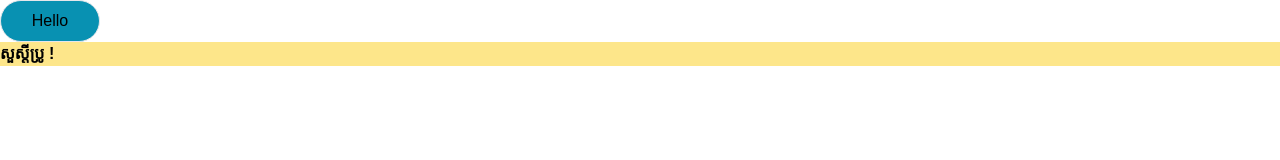
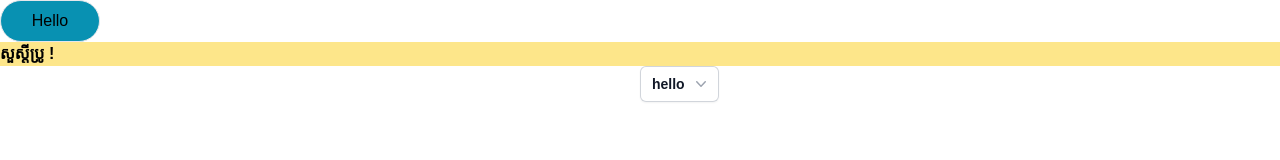
Before and after one commit to thon1525/KruApp-project, a Next.js app in the folder kru-app/: page / in a window 1280 px wide. Shown: the top 160 px of the page. Built offline with nearby package versions, Linux system fonts and the light colour scheme.

Commit message:
Your commit message

```diff
--- a/kru-app/src/app/page.tsx
+++ b/kru-app/src/app/page.tsx
@@ -1,5 +1,5 @@
 
-import { Button, Typography } from "@/components";
+import { Button, Dropdown, Typography } from "@/components";
 import React from "react";
 const Homepage = () => {
   const handleClick = () => {
@@ -23,6 +23,20 @@
       >
         សួស្ដីប្រូ !
       </Typography>
+
+      <Dropdown className="my-custom-dropdown left-1/2 text-sm">
+      <div className="absolute right-0 z-10 mt-2 w-56 origin-top-right divide-y divide-gray-100 rounded-md bg-white shadow-lg ring-1 ring-black ring-opacity-5 focus:outline-none" role="menu" aria-orientation="vertical" aria-labelledby="menu-button">
+        <div className="py-1" role="none">
+
+          <a href="#" className="text-gray-700 block px-4 py-2 text-sm" role="menuitem" id="menu-item-1">Duplicate</a>
+        </div>
+        <div className="py-1" role="none">
+          <a href="#" className="text-gray-700 block px-4 py-2 text-sm" role="menuitem" id="menu-item-2">Edit</a>
+
+        </div>
+      </div>
+    </Dropdown>
+
     </div>
   );
 };
--- /dev/null
+++ b/kru-app/src/components/atoms/dropdown/dropdown.tsx
@@ -0,0 +1,32 @@
+
+"use client";
+import React, { useState } from 'react';
+
+interface DropdownProps {
+  children: React.ReactNode;
+  className?: string;
+}
+
+const Dropdown: React.FC<DropdownProps> = ({ children, className }) => {
+  const [isOpen, setIsOpen] = useState(false);
+
+  const toggleDropdown = () => {
+    setIsOpen(!isOpen);
+  };
+
+
+  return (
+    <div className={`dropdown  relative inline-block text-left${className || ''}`}>
+      <button  className='inline-flex w-full justify-center gap-x-1.5 rounded-md bg-white px-3 py-2 text-sm font-semibold text-gray-900 shadow-sm ring-1 ring-inset ring-gray-300 hover:bg-gray-50" id="menu-button" aria-expanded="true' onClick={toggleDropdown}>hello
+      <svg className="-mr-1 h-5 w-5 text-gray-400" viewBox="0 0 20 20" fill="currentColor" aria-hidden="true">
+        <path fill-rule="evenodd" d="M5.23 7.21a.75.75 0 011.06.02L10 11.168l3.71-3.938a.75.75 0 111.08 1.04l-4.25 4.5a.75.75 0 01-1.08 0l-4.25-4.5a.75.75 0 01.02-1.06z" clip-rule="evenodd" />
+      </svg>
+      </button>
+      {isOpen && <div className={` ${className}`} >{children}
+
+      </div>}
+    </div>
+  );
+};
+
+export { Dropdown };
--- /dev/null
+++ b/kru-app/src/components/atoms/dropdown/index.ts
@@ -0,0 +1,3 @@
+import  { Dropdown } from "./dropdown";
+
+ export {Dropdown}
--- a/kru-app/src/components/atoms/index.ts
+++ b/kru-app/src/components/atoms/index.ts
@@ -1,2 +1,3 @@
 export * from "./button"
 export * from "./typography"
+export * from "./dropdown"
```
